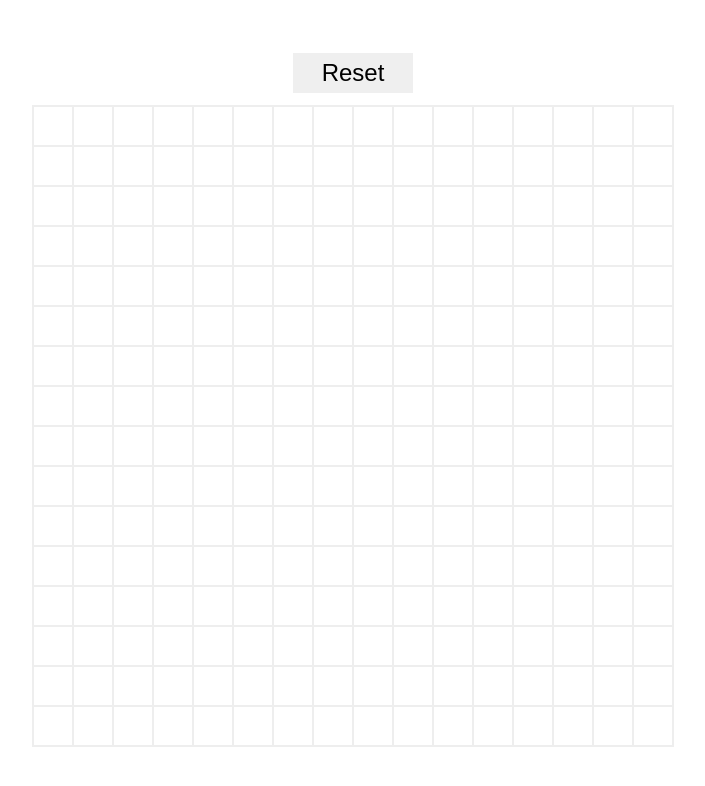
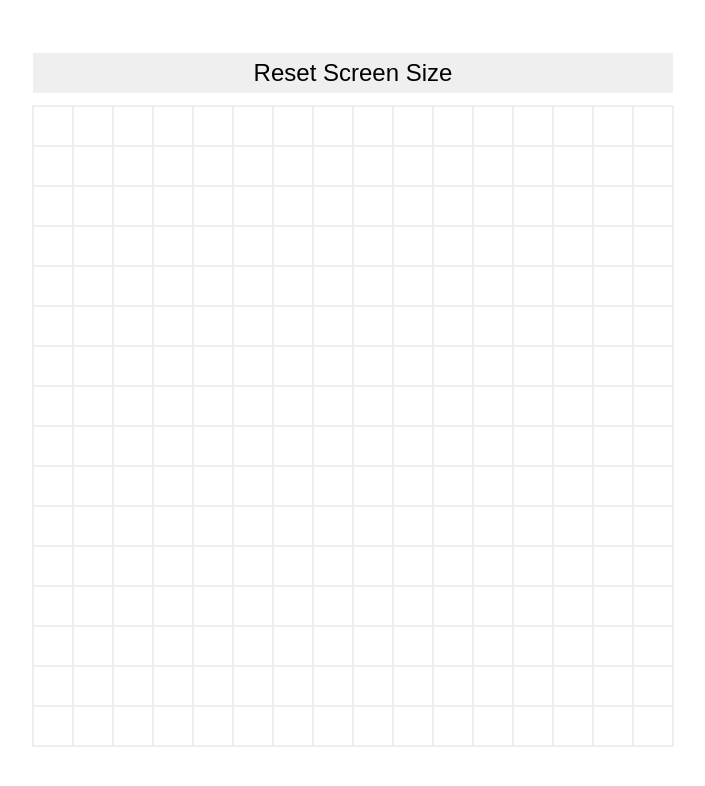
Before and after one commit to tptam/odin-etch-a-sketch, a plain HTML site: page index.html in a window 1280 px wide. Shown: the whole page, without its empty margins (287-992 px from the left). Drawn offline with Linux system fonts and the light colour scheme.

Commit message:
Modify button label for clarity

```diff
--- a/index.html
+++ b/index.html
@@ -8,7 +8,7 @@
     <title>Etch-a-Sketch</title>
 </head>
 <body>
-    <button id="reset">Reset</button>
+    <button id="reset">Reset Screen Size</button>
     <div id="container">
     </div>
 </body>
--- a/style.css
+++ b/style.css
@@ -27,6 +27,6 @@ body {
 
 #reset {
     font-size: x-large;
-    width: 15vmin;
     height: 5vmin;
+    width: 80vmin;
 }
```
